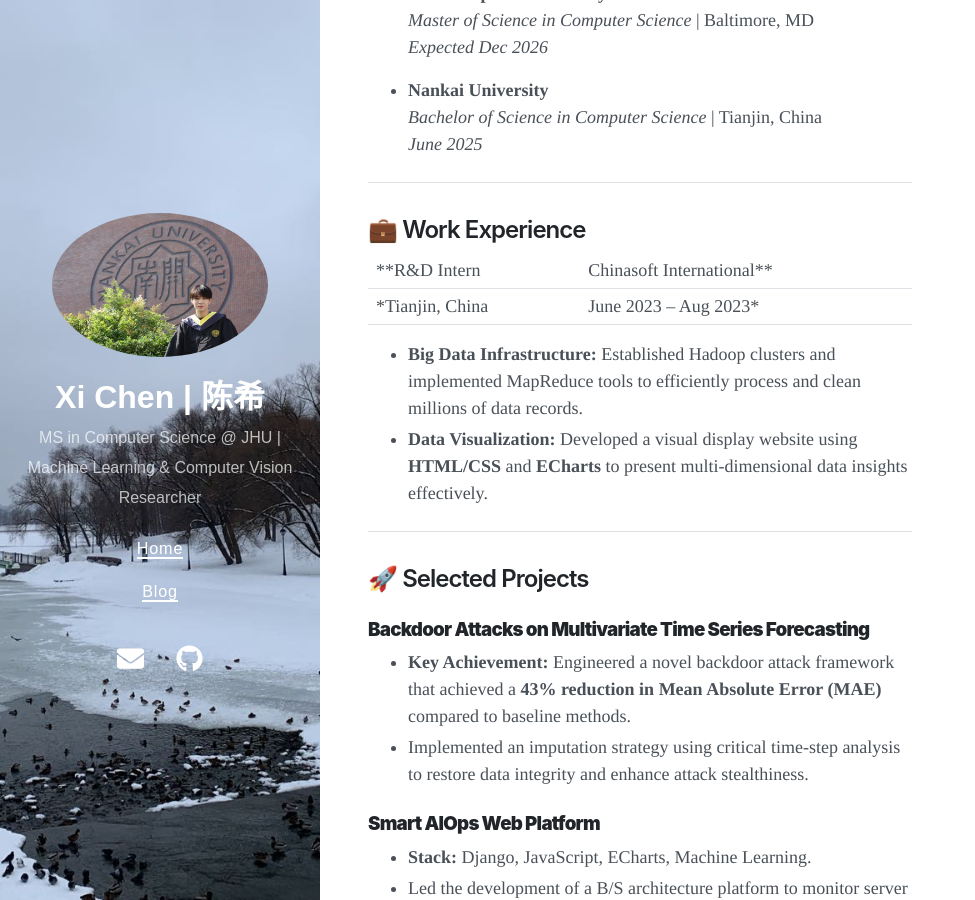
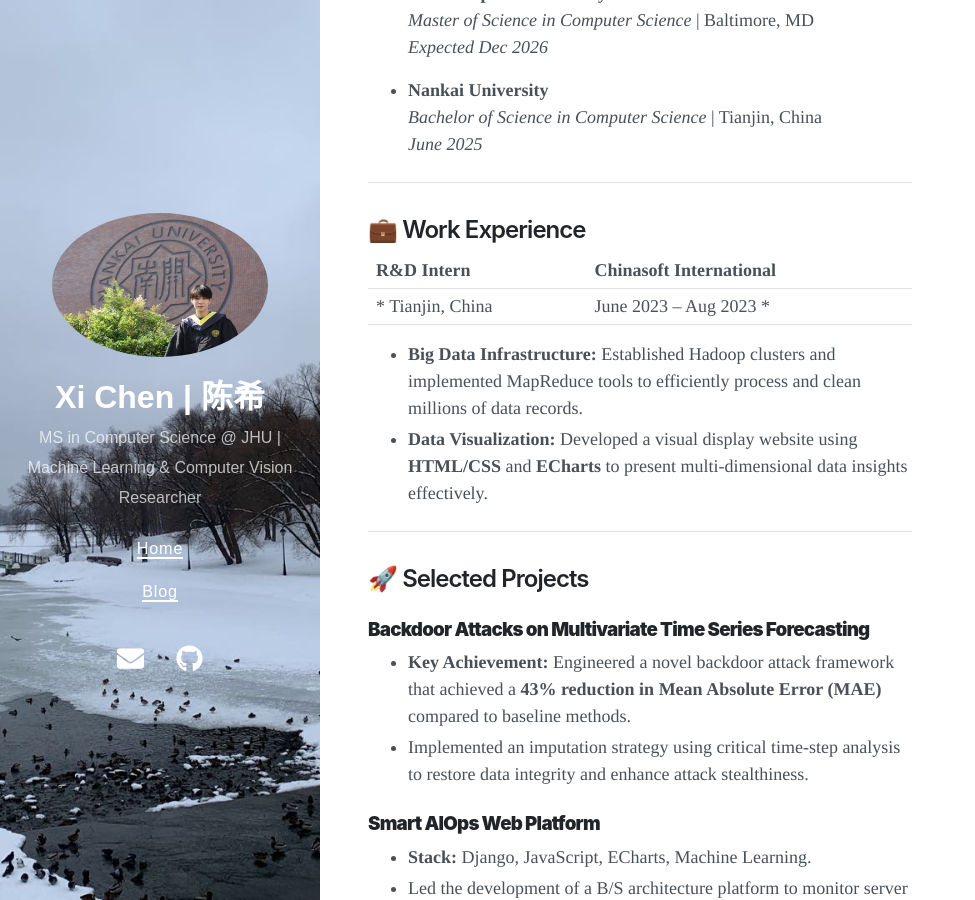
Before and after one commit to XiChen0522/XiChen0522.github.io, a Jekyll site: the page built from index.md, in a window 1280 px wide and 900 px high, scrolled down 505 px. Shown: the whole window, without its empty margins (0-975 px from the left). Built offline with Jekyll 4.4.1, drawn with Linux system fonts in a browser that asks for light colours; nearby versions of some CDN libraries.

```diff
--- a/index.md
+++ b/index.md
@@ -26,8 +26,8 @@ With a solid foundation in ML algorithms and hands-on experience in full-stack d
 
 ## 💼 Work Experience
 
-**R&D Intern | Chinasoft International**
-*Tianjin, China | June 2023 – Aug 2023*
+**R&D Intern**| **Chinasoft International**
+* Tianjin, China | June 2023 – Aug 2023 *
 
 *   **Big Data Infrastructure:** Established Hadoop clusters and implemented MapReduce tools to efficiently process and clean millions of data records.
 *   **Data Visualization:** Developed a visual display website using **HTML/CSS** and **ECharts** to present multi-dimensional data insights effectively.
```
